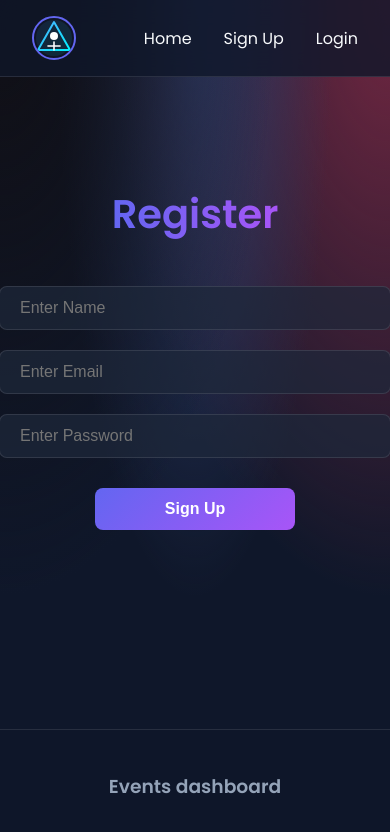
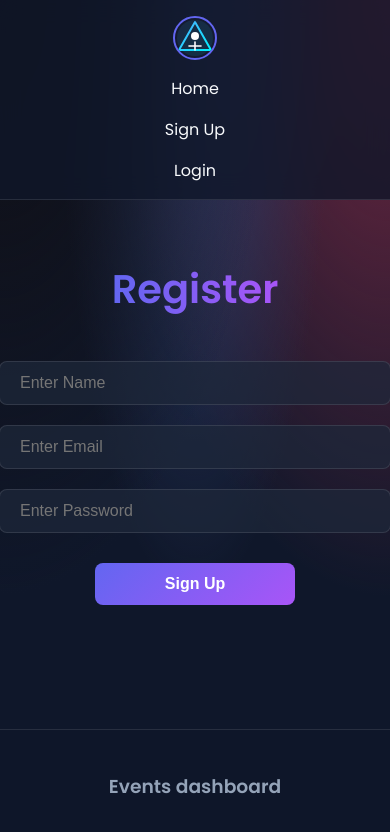
Before and after one commit to 2200090246/mernFront, a React (Create React App) app: page /signup in a window 390 px wide. Shown: the top 832 px of the page. Built offline with nearby package versions, Linux system fonts and the light colour scheme; no server answers.

Commit message:
Improve mobile responsiveness

```diff
--- a/src/App.css
+++ b/src/App.css
@@ -377,11 +377,48 @@
 
 /* Responsive */
 @media (max-width: 768px) {
+  .header {
+    flex-direction: column;
+    padding: 1rem;
+    gap: 1rem;
+  }
+
+  .nav-ul {
+    flex-direction: column;
+    align-items: center;
+    gap: 1rem;
+    width: 100%;
+  }
+
+  .nav-right {
+    margin-left: 0;
+  }
+
   .event-grid {
     grid-template-columns: 1fr;
+  }
+
+  .event-list {
+    padding: 1rem;
   }
 
   .event-list h3 {
     font-size: 2rem;
   }
+
+  .inputBox {
+    width: 100%;
+    max-width: 350px;
+  }
+
+  .login, .register, .add-event, .update-event {
+    margin-top: 2rem;
+    padding: 0 1rem;
+    width: 100%;
+    box-sizing: border-box;
+  }
+
+  .search-event-box {
+    width: 90%;
+  }
 }
```
